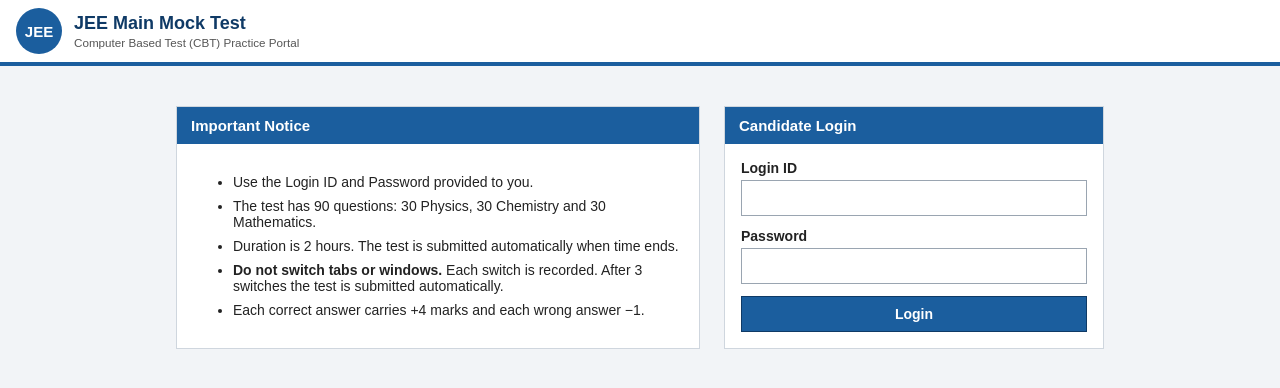
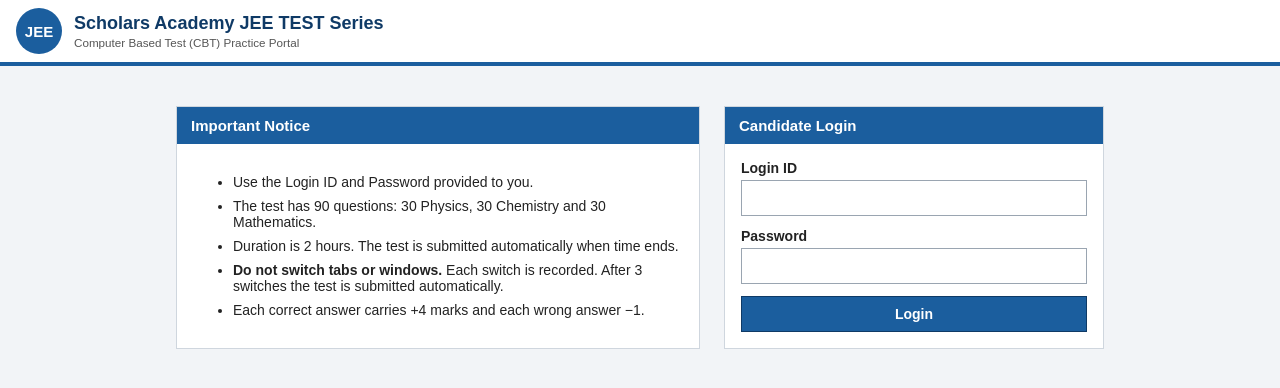
Before and after one commit to pushpak001/jee-exam-simple, a website: page index.html in a window 1280 px wide. Drawn offline with Linux system fonts and the light colour scheme.

Commit message:
Update Client

```diff
--- a/index.html
+++ b/index.html
@@ -3,7 +3,7 @@
 <head>
 <meta charset="UTF-8">
 <meta name="viewport" content="width=device-width, initial-scale=1">
-<title>JEE Main Mock Test</title>
+<title>Scholars Academy JEE TEST Series</title>
 <style>
 :root{--blue:#1b5e9e;--navy:#0f3a66;--ink:#222;--line:#cfd6de;--bg:#f2f4f7;
 --green:#3a9d23;--red:#d9381e;--purple:#6a3fa0;--grey:#e1e4e8;--orange:#e8890c}
@@ -102,7 +102,7 @@
 
 <!-- ============ LOGIN ============ -->
 <section id="login">
-  <div class="top"><div class="logo">JEE</div><div><h1>JEE Main Mock Test</h1><small>Computer Based Test (CBT) Practice Portal</small></div></div>
+  <div class="top"><div class="logo">JEE</div><div><h1>Scholars Academy JEE TEST Series</h1><small>Computer Based Test (CBT) Practice Portal</small></div></div>
   <div class="loginwrap">
     <div class="card"><h2>Important Notice</h2><div class="in"><ul class="notice">
       <li>Use the Login ID and Password provided to you.</li>
@@ -122,7 +122,7 @@
 
 <!-- ============ INSTRUCTIONS ============ -->
 <section id="instr" class="hide">
-  <div class="top"><div class="logo">JEE</div><div><h1>JEE Main Mock Test</h1><small>General Instructions</small></div><div class="sp"></div><b id="whoI"></b></div>
+  <div class="top"><div class="logo">JEE</div><div><h1>Scholars Academy JEE TEST Series</h1><small>General Instructions</small></div><div class="sp"></div><b id="whoI"></b></div>
   <div class="instr"><div class="card"><h2>Please read the instructions carefully</h2><div class="in">
     <p><b>General instructions</b></p>
     <ul>
@@ -151,7 +151,7 @@
 
 <!-- ============ EXAM ============ -->
 <section id="exam" class="hide">
-  <div class="exbar"><b>JEE Main Mock Test</b><span class="sp"></span><span class="vio" id="vio">Tab switches: 0/3</span><span>Time Left:</span><span class="timer" id="timer">02:00:00</span></div>
+  <div class="exbar"><b>Scholars Academy JEE TEST Series</b><span class="sp"></span><span class="vio" id="vio">Tab switches: 0/3</span><span>Time Left:</span><span class="timer" id="timer">02:00:00</span></div>
   <div class="main">
     <div class="left">
       <div class="tabs" id="tabs"></div>
@@ -185,7 +185,7 @@
 
 <!-- ============ RESULT ============ -->
 <section id="result" class="hide">
-  <div class="top"><div class="logo">JEE</div><div><h1>JEE Main Mock Test</h1><small>Test Submitted</small></div></div>
+  <div class="top"><div class="logo">JEE</div><div><h1>Scholars Academy JEE TEST Series</h1><small>Test Submitted</small></div></div>
   <div class="instr"><div class="card"><h2>Your test has been submitted successfully</h2><div class="in" style="text-align:center">
     <p id="autoNote" class="err"></p>
     <div class="big"><span id="rTotal"></span> <small style="font-size:18px;color:#555">/ <span id="rMax">360</span></small></div>
```
